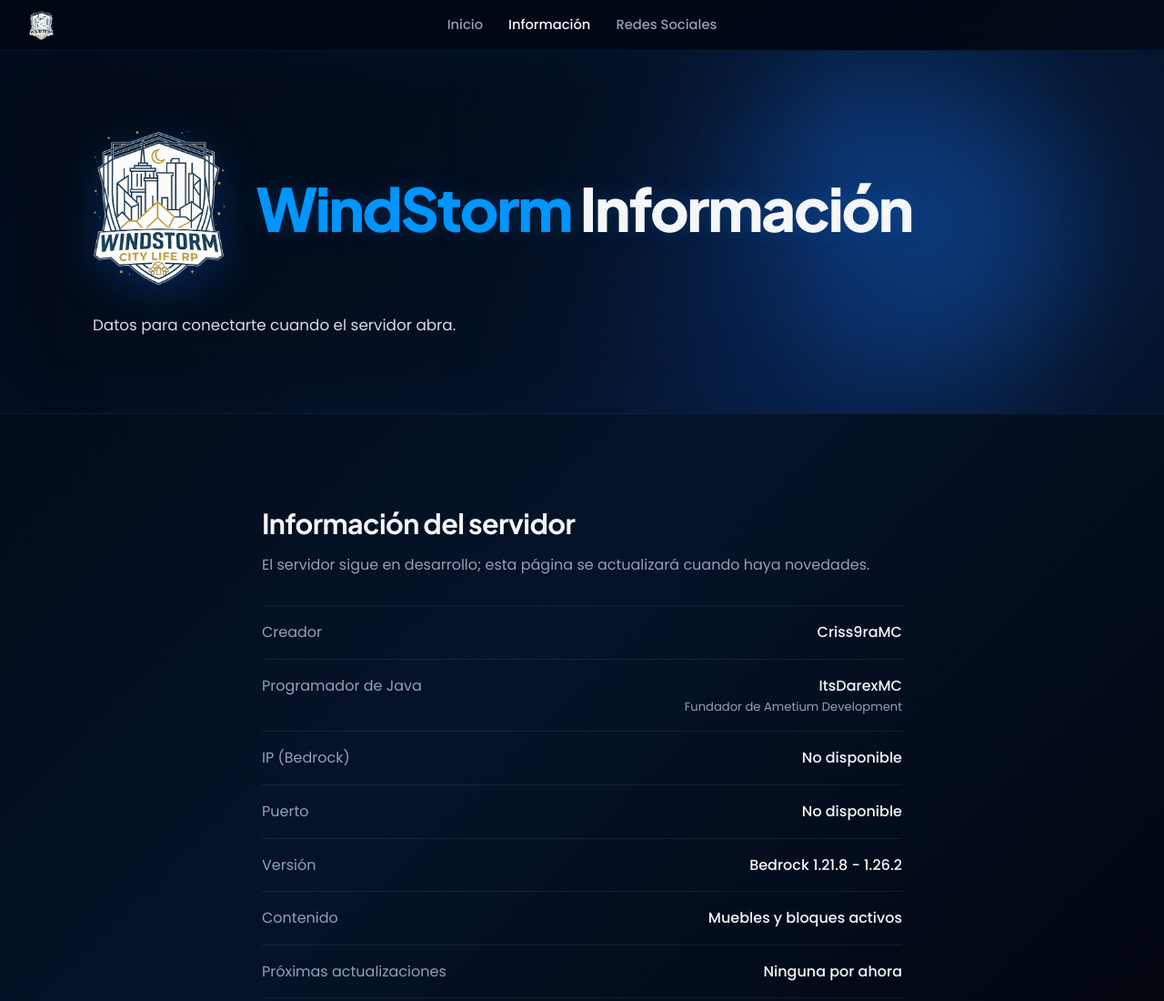
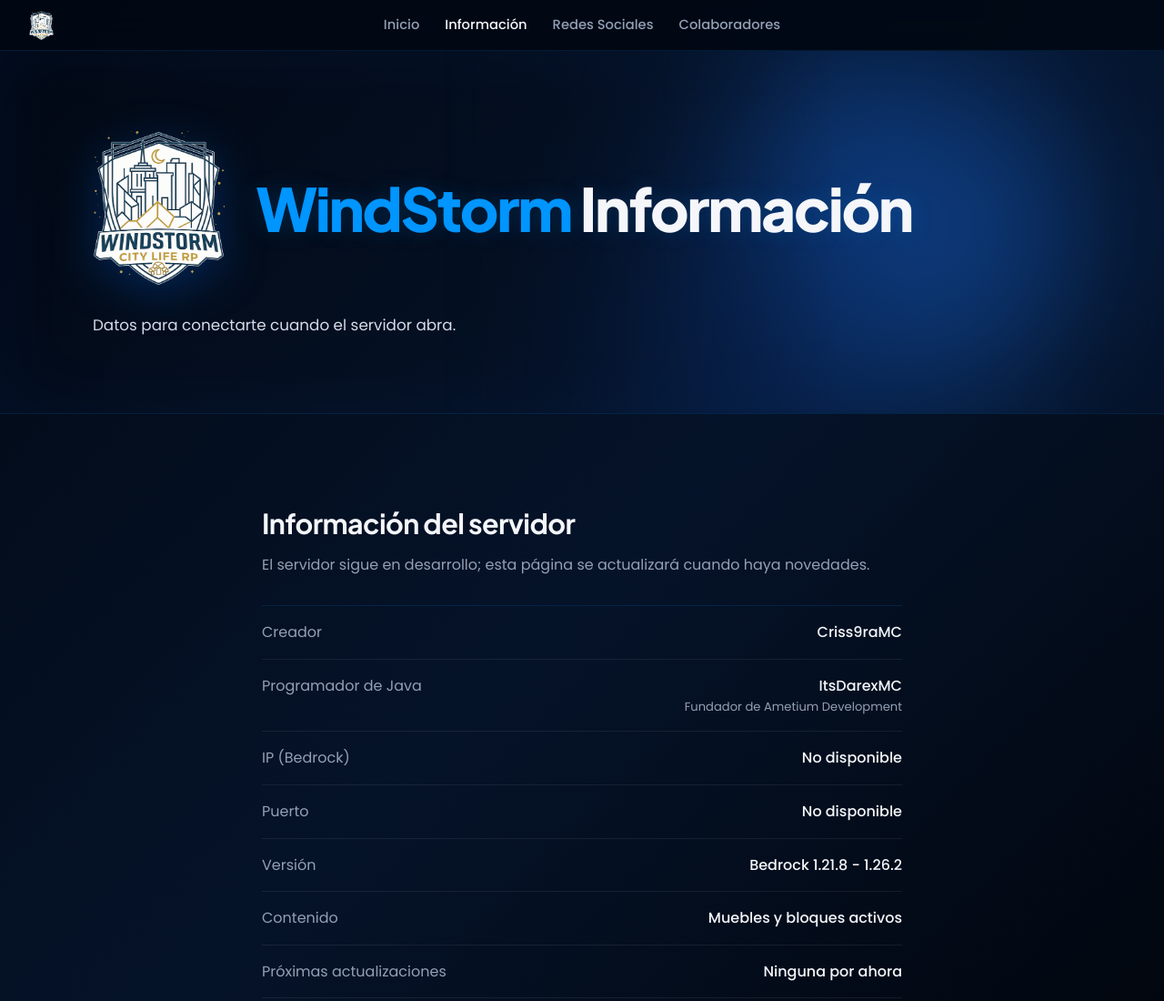
Before and after one commit to Criss9raMC/windstorm, a plain HTML site: page informacion/index.html in a window 1280 px wide. Shown: the top 1100 px of the page at 91% size. Drawn offline with Linux system fonts and the light colour scheme.

Commit message:
Add files via upload

```diff
--- a/informacion/index.html
+++ b/informacion/index.html
@@ -26,6 +26,7 @@
             <a href="../">Inicio</a>
             <a href="./" aria-current="page">Información</a>
             <a href="../redes-sociales/">Redes Sociales</a>
+            <a href="../colaboradores/">Colaboradores</a>
         </nav>
         <button class="nav-burger" type="button" aria-label="Abrir menú" aria-expanded="false" aria-controls="menu-movil">
             <span></span><span></span><span></span>
@@ -36,6 +37,7 @@
             <a href="../">Inicio</a>
             <a href="./" aria-current="page">Información</a>
             <a href="../redes-sociales/">Redes Sociales</a>
+            <a href="../colaboradores/">Colaboradores</a>
             <a href="../staff/">Panel de staff</a>
         </nav>
     </div>
```
